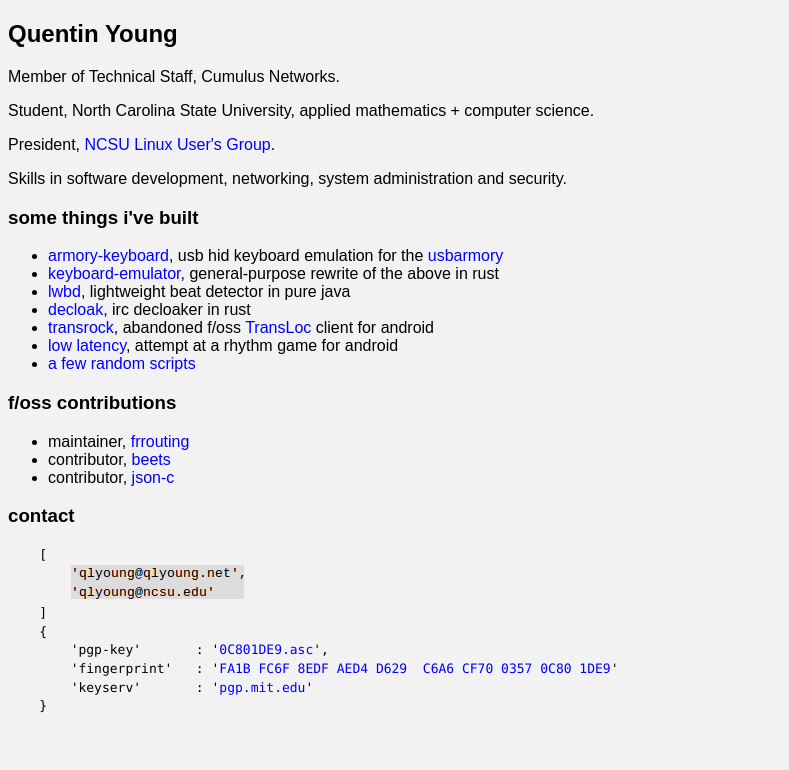
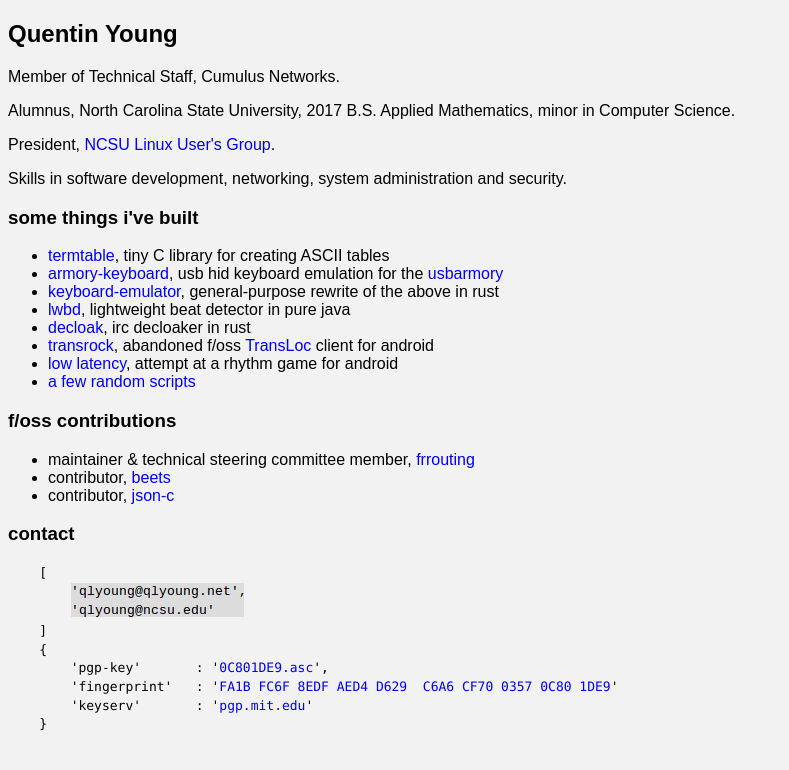
Before and after one commit to qlyoung/qlyoung.github.io, a Jekyll site: the page built from index.html, in a window 1280 px wide. Shown: the top 770 px of the page, without its empty margins (0-789 px from the left). Built offline with Jekyll 4.4.1, drawn with Linux system fonts in a browser that asks for light colours; Markdown is read by kramdown in place of the engine named in the settings.

Commit message:
Update index.html

```diff
--- a/index.html
+++ b/index.html
@@ -4,12 +4,13 @@
 ---
 <h2>Quentin Young</h2>
 <p>Member of Technical Staff, Cumulus Networks.</p>
-<p>Student, North Carolina State University, applied mathematics + computer science.</p>
+<p>Alumnus, North Carolina State University, 2017 B.S. Applied Mathematics, minor in Computer Science.</p>
 <p>President, <a href="http://lug.ncsu.edu">NCSU Linux User's Group</a>.</p>
 <p>Skills in software development, networking, system administration and security.</p>
 
 <h3>some things i've built</h3>
 <ul>
+  <li><a href="https://github.com/qlyoung/termtable">termtable</a>, tiny C library for creating ASCII tables</li>
   <li><a href="https://github.com/qlyoung/armory-keyboard">armory-keyboard</a>, usb hid keyboard emulation for the <a href="https://inversepath.com/usbarmory">usbarmory</a></li>
   <li><a href="https://github.com/qlyoung/keyboard-emulator">keyboard-emulator</a>, general-purpose rewrite of the above in rust</li>
   <li><a href="https://github.com/qlyoung/lwbd">lwbd</a>, lightweight beat detector in pure java</li>
@@ -26,7 +27,7 @@
 
 <h3>f/oss contributions</h3>
 <ul>
-  <li>maintainer, <a href="https://github.com/FRRouting/frr">frrouting</a></li>
+  <li>maintainer & technical steering committee member, <a href="https://github.com/FRRouting/frr">frrouting</a></li>
   <li>contributor, <a href="https://github.com/beetbox/beets">beets</a></li>
   <li>contributor, <a href="https://github.com/json-c/json-c">json-c</a></li>
 </ul>
```
